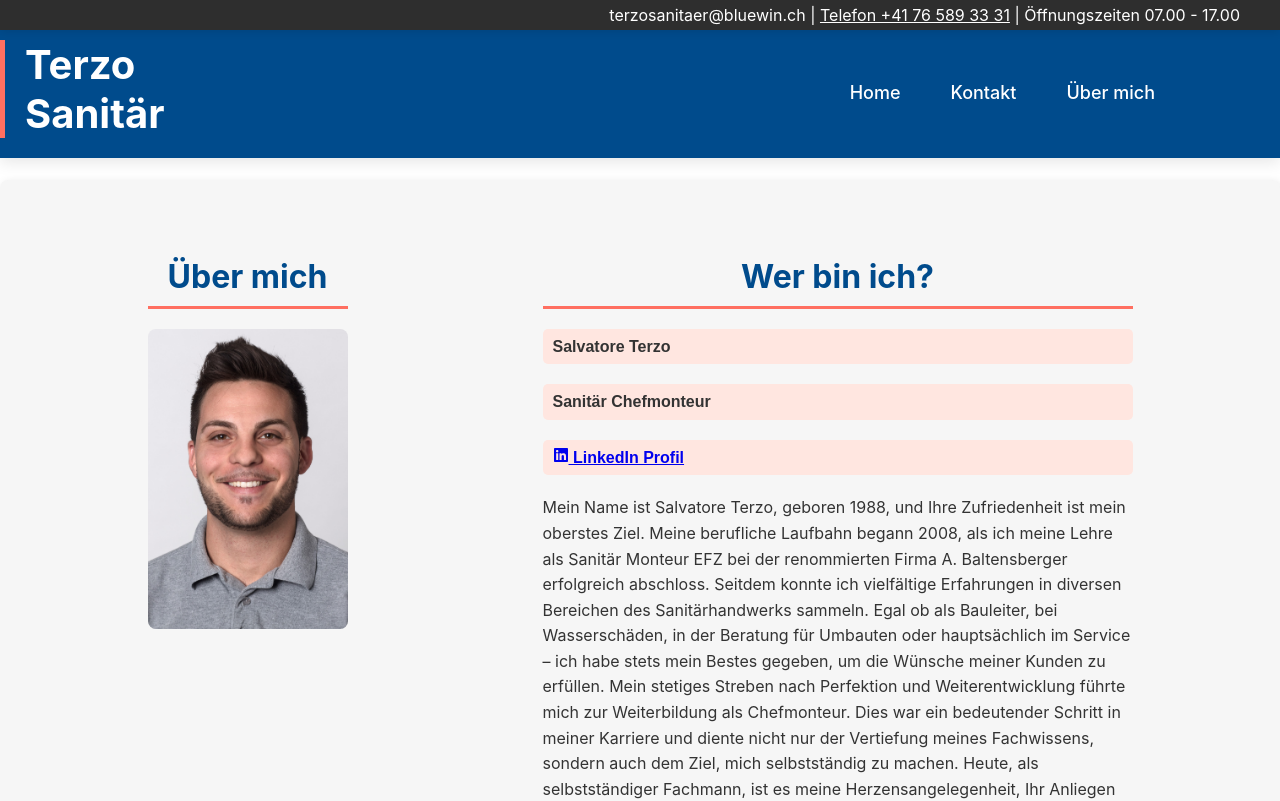
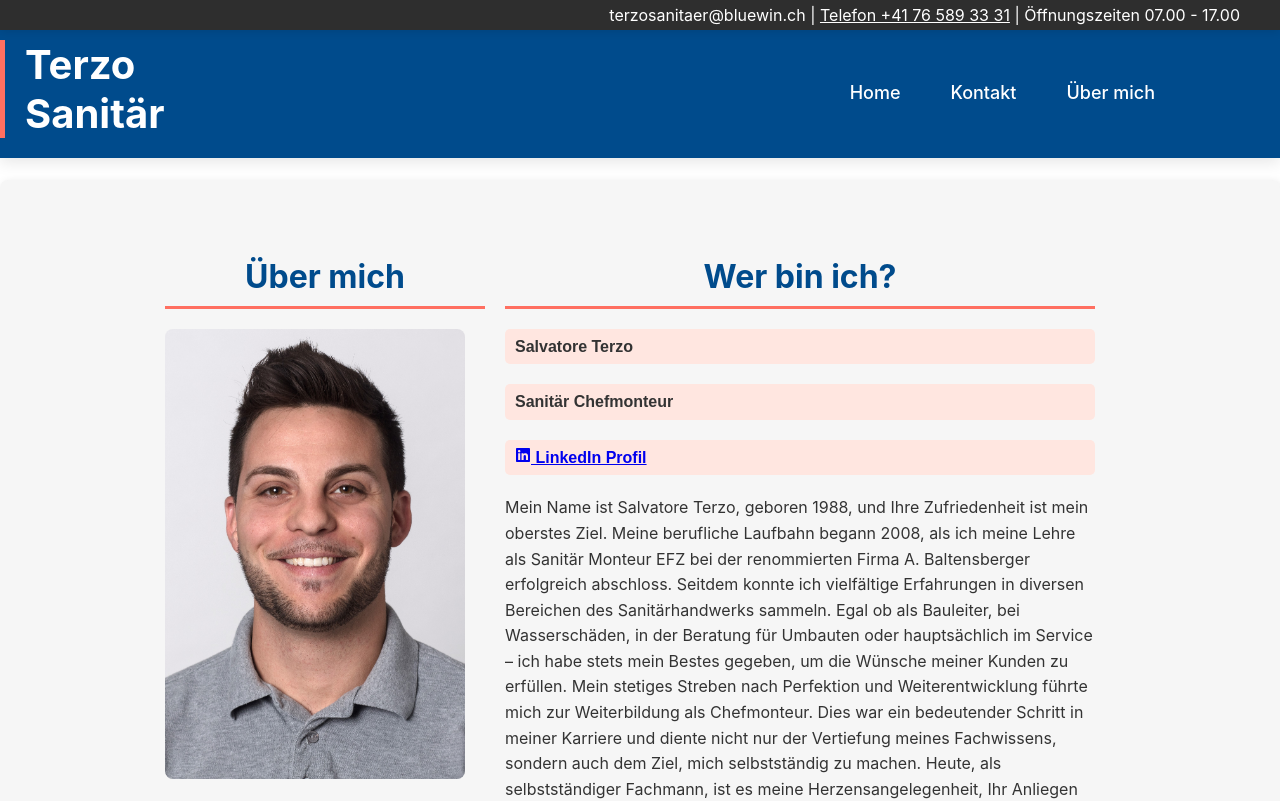
Before and after one commit to Nizii/terzo_sanitar, a React (Create React App) app: page /about-me in a window 1280 px wide. Shown: the top 801 px of the page. Built offline with nearby package versions, Linux system fonts and the light colour scheme.

Commit message:
Details im CSS angepasst

```diff
--- a/src/components/About/AboutContent.css
+++ b/src/components/About/AboutContent.css
@@ -2,7 +2,7 @@
   display: flex;
   flex-direction: row;
   align-items: flex-start;
-  justify-content: space-around;
+  justify-content: center;
   background-color: #f6f6f6;
   border-radius: 8px;
   box-shadow: 2px 2px 10px rgba(0,0,0,0.1);
@@ -33,7 +33,7 @@
 }
 
 .about-me img {
-  max-width: 200px;
+  max-width: 300px;
   width: 100%;
   height: auto;
   border-radius: 8px;
@@ -69,7 +69,25 @@
   color: black;
 }
 
-/* Responsive Design */
+/* Hinzugefügter Abstand zwischen den Sections */
+.about-me .about-image,
+.about-me .about-info {
+  margin-bottom: 20px; /* Abstand unten für jede Section */
+}
+
+/* Stile für Desktop-Ansicht */
+@media (min-width: 768px) {
+  .about-me {
+    flex-direction: row;
+  }
+
+  .about-me .about-image,
+  .about-me .about-info {
+    margin-right: 20px;
+  }
+}
+
+/* Responsive Design Anpassungen */
 @media (max-width: 768px) {
   .about-me a {
     font-size: 0.9rem;
@@ -142,7 +160,6 @@
   font-weight: bold;
 }
 
-
 /* Optional: Schriftart ändern, falls gewünscht */
 .about-highlight {
   font-family: 'Arial', sans-serif;
--- a/src/components/Kontakt/KontaktContent.css
+++ b/src/components/Kontakt/KontaktContent.css
@@ -2,7 +2,7 @@
     display: flex;
     flex-direction: row;
     align-items: flex-start;
-    justify-content: space-around;
+    justify-content: center;
     background-color: #f6f6f6;
     border-radius: 8px;
     box-shadow: 2px 2px 10px rgba(0,0,0,0.1);
@@ -23,6 +23,17 @@
     margin-bottom: 20px;
     border-bottom: 3px solid #ff6f61;
     text-align: center;
+  }
+
+  @media (min-width: 768px) {
+    .kontaktseite .standort,
+    .kontaktseite .direktkontakt {
+      margin-right: 20px; /* Rechter Abstand für die linke Section */
+    }
+
+    .kontaktseite .map {
+      margin-left: 20px; /* Linker Abstand für die rechte Section */
+    }
   }
 
   .kontakt-section {
@@ -60,7 +71,7 @@
     font-size: 1rem;
     color: #333;
     line-height: 1.6;
-    margin-bottom: 20px;
+    margin-bottom: 10px;
   }
 
   .phone-link-about {
@@ -130,3 +141,10 @@
       transform: scale(1);
     }
   }
+
+  .kontaktseite p.kontakt-text {
+    font-size: 1rem;
+    color: #333;
+    line-height: 0.5;
+    margin-bottom: 5px;
+  }
--- a/src/components/Kontakt/KontaktContent.js
+++ b/src/components/Kontakt/KontaktContent.js
@@ -3,7 +3,7 @@ import './KontaktContent.css'; // Import the CSS stylesheet
 import { FaLinkedin } from 'react-icons/fa';
 
 const Kontakt = () => {
-  const apiKey = 'AIzaSyBulbY-7QiVsxabI5nIWHeMcGDcHqZHZkM'; // Ersetzen Sie dies mit Ihrem Google Maps API Key
+  const apiKey = 'AIzaSyBulbY-7QiVsxabI5nIWHeMcGDcHqZHZkM';
   const mapSrc = `https://www.google.com/maps/embed/v1/place?key=${apiKey}&q=Terzo+Sanitär+GmbH,Lindenstrasse+40,8153+Rümlang`;
 
   return (
@@ -11,30 +11,29 @@ const Kontakt = () => {
       <div className='isolation'>
         <section className="standort">
           <h2>Adresse</h2>
-          <p className='kontakt-text'>
-            Terzo Sanitär GmbH
-          </p>
-          <p className='kontakt-text'>
-            Lindenstrasse 40
-          </p>
-          <p className='kontakt-text'>
-            8153 Rümlang
-          </p>
+          <p className='kontakt-text'>Terzo Sanitär GmbH</p>
+          <p className='kontakt-text'>Lindenstrasse 40</p>
+          <p className='kontakt-text'>8153 Rümlang</p>
         </section>
+
 
         <section className="direktkontakt">
           <h2>Kontakt</h2>
-          <a href="tel:+41765893331" className="phone-link-about">Telefon +41 76 589 33 31</a>
+          <p className='kontakt-text'>
+            <a href="tel:+41765893331" className="phone-link-about">Telefon +41 76 589 33 31</a>
+          </p>
           <p className='kontakt-text'>
             Email terzosanitaer@bluewin.ch
           </p>
+
+          <p className='kontakt-text'>
+            Öffnungszeiten 07.00 - 17.00
+          </p>
+          <br/>
           <p className='kontakt-text'>
             <a href="linkedin.com/in/terzo-salvatore-angelo-2194b520b" className="linkedin-link">
               <FaLinkedin /> LinkedIn Profil
             </a>
-          </p>
-          <p className='kontakt-text'>
-            Öffnungszeiten 07.00 - 17.00
           </p>
         </section>
       </div>
```
